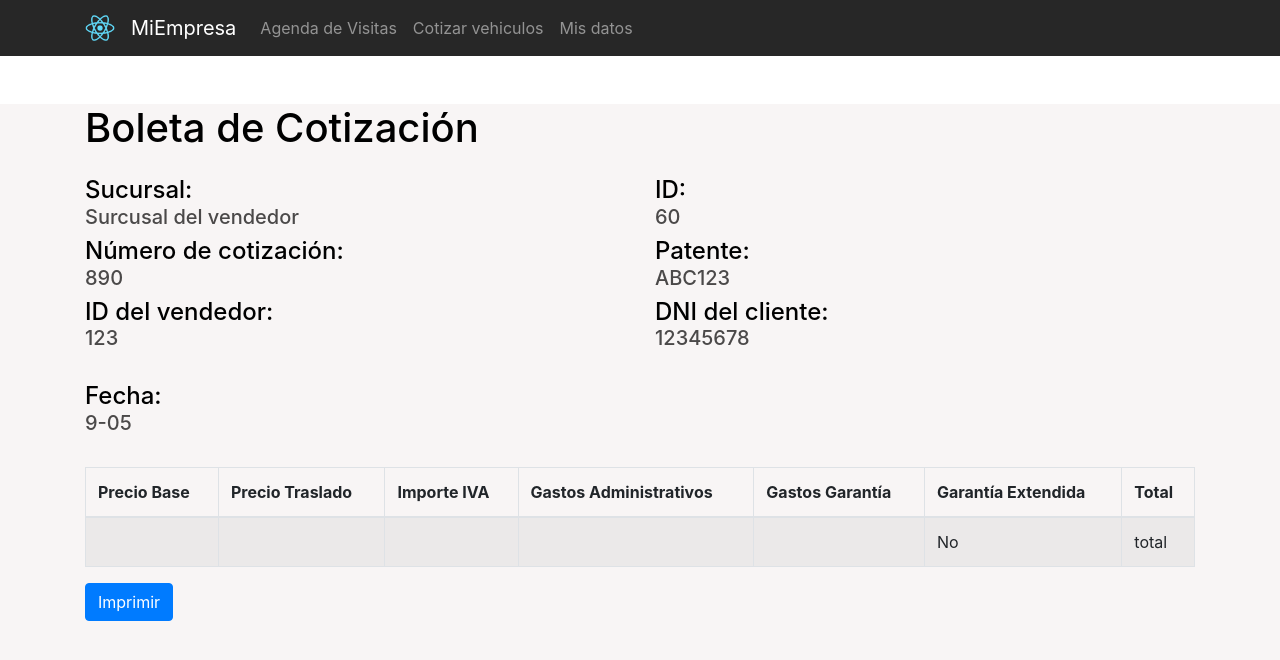
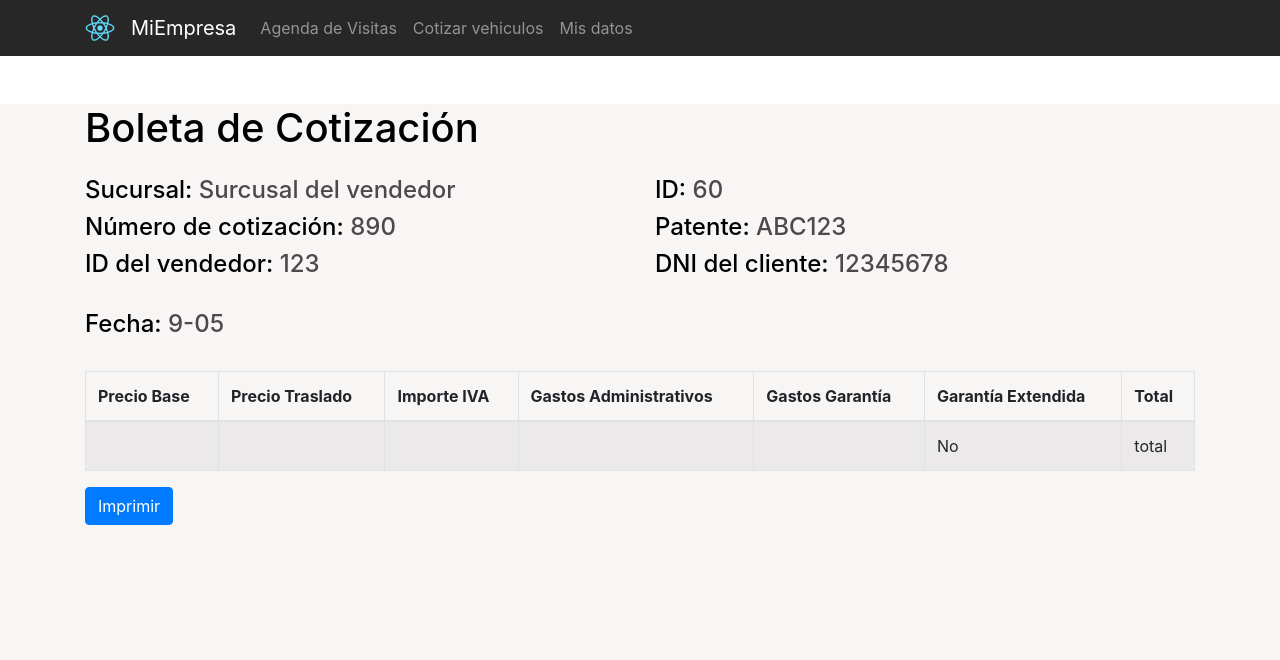
Before and after one commit to ggisel/pp1-front-gc, a React (Create React App) app: page /boleta-cotizacion in a window 1280 px wide. Shown: the top 660 px of the page. Built offline with nearby package versions, Linux system fonts and the light colour scheme; the HTML template or start-up script is replaced by a standard one.

Commit message:
arreglo error de className en Boleta y de td en Link en Citizar

```diff
--- a/src/components/Boleta.js
+++ b/src/components/Boleta.js
@@ -55,24 +55,24 @@ const Boleta = (props) => {
 
   return (
     <>
-      <div id="boleta" class="">
+      <div id="boleta" className="">
       <Container className="my-5">
       <h1>Boleta de Cotización</h1>
       <Row className="my-4">
         <Col xs={6}>
-          <h4>Sucursal: <h5 id="resultado">{sucursal}</h5></h4>
-          <h4>Número de cotización: <h5 id="resultado">{numeroCotizacion}</h5></h4>
-          <h4>ID del vendedor:<h5 id="resultado"> {idVendedor}</h5></h4>
+          <h4>Sucursal: <span id="resultado">{sucursal}</span></h4>
+          <h4>Número de cotización: <span id="resultado">{numeroCotizacion}</span></h4>
+          <h4>ID del vendedor:<span id="resultado"> {idVendedor}</span></h4>
         </Col>
         <Col xs={6}>
-          <h4>ID: <h5 id="resultado">{id}</h5></h4>
-          <h4>Patente: <h5 id="resultado">{patente}</h5></h4>
-          <h4>DNI del cliente: <h5 id="resultado">{dniCliente}</h5></h4>
+          <h4>ID: <span id="resultado">{id}</span></h4>
+          <h4>Patente: <span id="resultado">{patente}</span></h4>
+          <h4>DNI del cliente: <span id="resultado">{dniCliente}</span></h4>
         </Col>
       </Row>
       <Row className="my-4">
         <Col xs={6}>
-          <h4>Fecha: <h5 id="resultado">{fecha}</h5></h4>
+          <h4>Fecha: <span id="resultado">{fecha}</span></h4>
         </Col>
       </Row>
       <Table striped bordered hover responsive>
--- a/src/components/Cotizar.js
+++ b/src/components/Cotizar.js
@@ -197,7 +197,7 @@ const Cotizar = () => {
                                     <td>{user.modelo}</td>
                                     <td>{user.reserva}</td>
 
-
+                                    <td>
                                      {/*---------- Agrego consegui patente  -------*/}
                                      {/*---------- interpolacion de varieables  -------*/}
                                     <Link to={`/cotizar/${user.id}`} >
@@ -205,7 +205,7 @@ const Cotizar = () => {
 
                                     <Button variant="primary">Cotizar </Button>{''}
                                     </Link>
-
+                                    </td>
                                    {/*<Accordion defaultActiveKey="0">
 
                                         <ContextAwareToggle eventKey="0">Cotizar</ContextAwareToggle>
--- a/src/components/NuevaPagina.js
+++ b/src/components/NuevaPagina.js
@@ -72,7 +72,7 @@ const patente="2";*/
             <Form id="formulario" noValidate validated={validated} onSubmit={handleSubmit}>
                 {/* me fijo */}
                 {/* -----Sucursal------ */}
-                <Form.Group as={Row} className="mb-3" controlId="formPlaintextEmail">
+                <Form.Group as={Row} className="mb-3" controlId="formPlaintextSucursal">
                     <Form.Label column sm="2">
                         Sucursal:
                     </Form.Label>
@@ -88,12 +88,25 @@ const patente="2";*/
                 </Form.Group> */}
 
                 {/* -----DNI del Cliente------ */}
-                <Form.Group as={Row} className="mb-3" controlId="formPlaintext">
+                <Form.Group as={Row} className="mb-3" controlId="formPlaintextDNI">
                     <Form.Label column sm="2">
                         DNI del Cliente:
                     </Form.Label>
                     <Col sm="10">
                         <Form.Control type="text" placeholder="Agregue el DNI sin puntos" required />
+                        <Form.Control.Feedback type="invalid">
+                            Por favor, proporcione un DNI válido.
+                        </Form.Control.Feedback>
+                    </Col>
+                </Form.Group>
+
+                {/* -----Mail del Cliente------ */}
+                <Form.Group as={Row} className="mb-3" controlId="formPlaintextEmail">
+                    <Form.Label column sm="2">
+                        Mail del Cliente:
+                    </Form.Label>
+                    <Col sm="10">
+                        <Form.Control type="mail" placeholder="Agregue el mail del cliente" required />
                         <Form.Control.Feedback type="invalid">
                             Por favor, proporcione un DNI válido.
                         </Form.Control.Feedback>
@@ -109,7 +122,7 @@ const patente="2";*/
                 </Form.Group>*/}
 
                 {/* -----Patente------ */}
-                <Form.Group as={Row} className="mb-3" controlId="formPlaintextEmail">
+                <Form.Group as={Row} className="mb-3" controlId="formPlaintextPatente">
                     <Form.Label column sm="2">
                         Patente:
                     </Form.Label>
@@ -126,7 +139,7 @@ const patente="2";*/
             </Form.Group>*/}
 
                 {/* -----IdVendedor------ */}
-                <Form.Group as={Row} className="mb-3" controlId="formPlaintextEmail">
+                <Form.Group as={Row} className="mb-3" controlId="formPlaintextIdv">
                     <Form.Label column sm="2">
                         IdVendedor:
                     </Form.Label>
@@ -143,7 +156,7 @@ const patente="2";*/
         </Form.Group>*/}
 
                 {/* -----Garantía extendida------ */}
-                <Form.Group className="mb-3">
+                <Form.Group className="mb-3" controlId="checkGarantia">
                     <Form.Check
                         label="Garantía extendida"
                     //feedback="You must agree before submitting."
```
